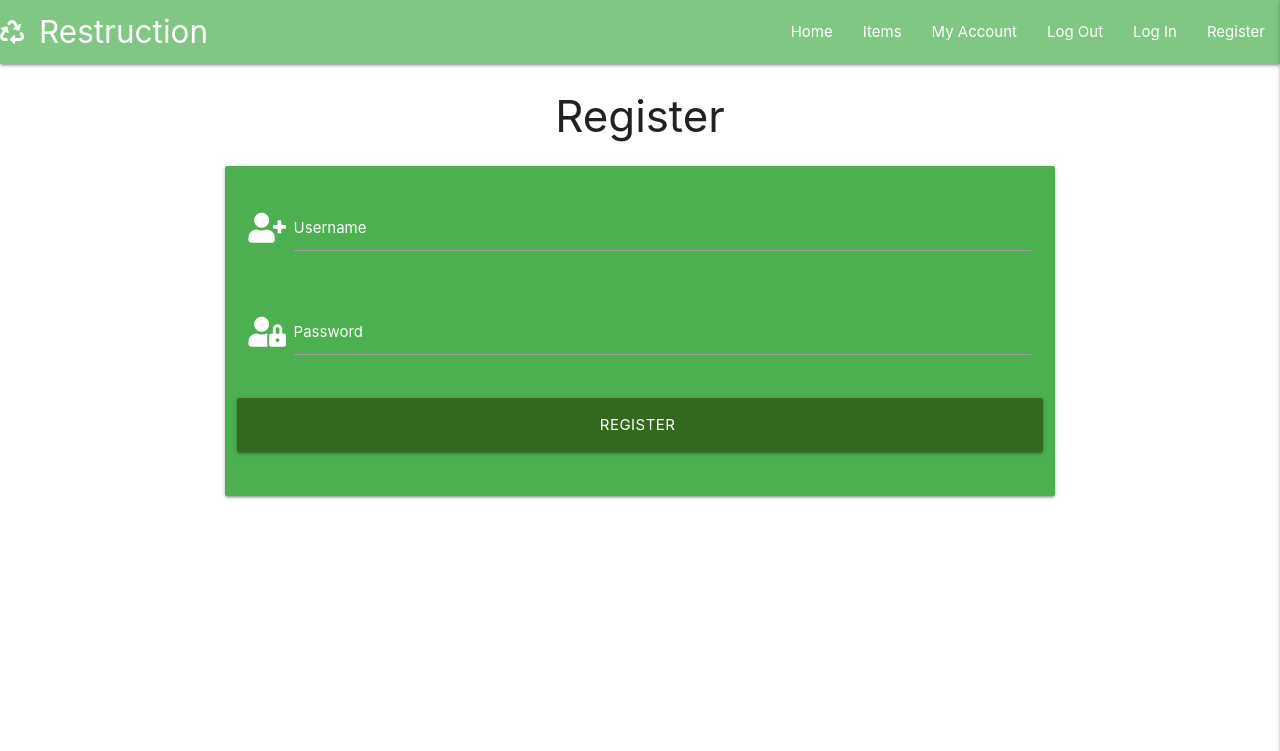
After one commit to marcusnolan/restruction, a Flask app: page /register in a window 1280 px wide. The commit adds this page. Shown: the top 751 px of the page. Run offline with Flask 2, Linux system fonts and the light colour scheme; some libraries are stand-ins or nearby versions.

Commit message:
user register template created

```diff
--- a/app.py
+++ b/app.py
@@ -4,6 +4,7 @@ from flask import (
     redirect, request, session, url_for)
 from flask_pymongo import PyMongo
 from bson.objectid import ObjectId
+from werkzeug.security import generate_password_hash, check_password_hash
 if os.path.exists("env.py"):
     import env
 
@@ -26,6 +27,11 @@ def get_items():
     return render_template("items.html", items=items)
 
 
+@app.route("/register", methods=["GET", "POST"])
+def register():
+    return render_template("register.html")
+
+
 if __name__ == "__main__":
     app.run(host=os.environ.get("IP"),
             port=int(os.environ.get("PORT")),
--- a/templates/base.html
+++ b/templates/base.html
@@ -28,7 +28,7 @@
                     <li><a href="#">My Account</a></li>
                     <li><a href="#">Log Out</a></li>
                     <li><a href="#">Log In</a></li>
-                    <li><a href="#">Register</a></li>
+                    <li><a href="{{ url_for('register') }}">Register</a></li>
                 </ul>
             </div>
         </nav>
@@ -40,7 +40,7 @@
                     <li><a href="#">My Account</a></li>
                     <li><a href="#">Log Out</a></li>
                     <li><a href="#">Log In</a></li>
-                    <li><a href="#">Register</a></li>
+                    <li><a href="{{ url_for('register') }}">Register</a></li>
         </ul>
     </header>
     {% block content %}
--- /dev/null
+++ b/templates/register.html
@@ -0,0 +1,32 @@
+{% extends "base.html" %}
+{% block content %}
+
+<h3 class="center-align">Register</h3>
+
+<div class="row">
+    <form class="col s12 m8 offset-m2" method="POST" action="{{ url_for('register') }}">
+        <div class="card-panel green">
+            <div class="row">
+                <div class="white-text input-field col s12">
+                    <i class="fas fa-user-plus prefix"></i>
+                    <input id="username" name="username" type="text" class="validate">
+                    <label class="white-text" for="username">Username</label>
+                </div>
+            </div>
+            <div class="row">
+                <div class="white-text input-field col s12">
+                    <i class="fas fa-user-lock prefix"></i>
+                    <input id="password" type="password" name="password" class="validate">
+                    <label class="white-text" for="password">Password</label>
+                </div>
+            </div>
+            <div class="row">
+                <button type="submit" class="col s12 btn-large light-green darken-4 white-text">
+                    Register <i class="fas fa-dign-in-alt"></i>
+                </button>
+            </div>
+        </div>
+    </form>
+</div>
+
+{% endblock %}
```
